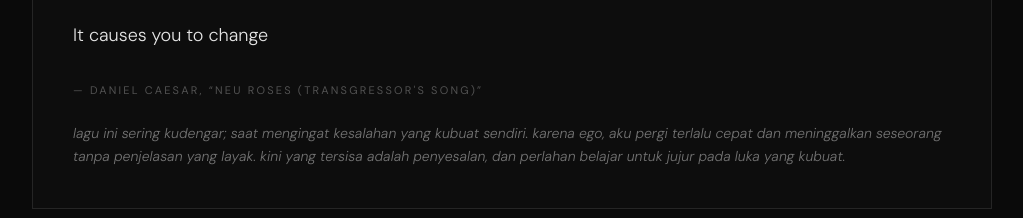
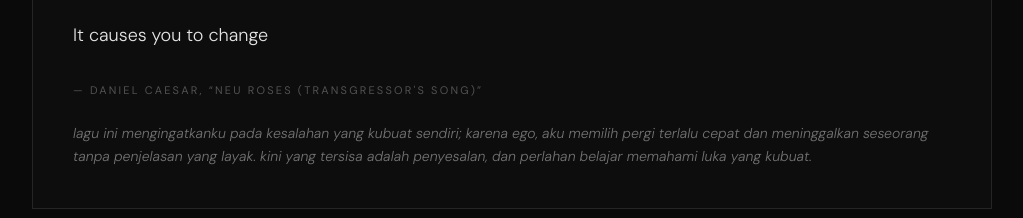
Before and after one commit to ryramadhan/monochrome-soundscape, a React (Vite) app: page / in a window 1280 px wide. Shown: the part 4160-4378 px from the top of the page, without its empty margins (128-1151 px from the left). Built offline with nearby package versions, Linux system fonts and the light colour scheme.

Commit message:
chore: refine neu roses lyric copy

```diff
--- a/src/sections/Mood.tsx
+++ b/src/sections/Mood.tsx
@@ -166,10 +166,10 @@
             — Daniel Caesar, &ldquo;Neu Roses (Transgressor&apos;s Song)&rdquo;
           </figcaption>
           <p className="mt-6 text-sm italic leading-relaxed text-neutral-500">
-            lagu ini sering kudengar; saat mengingat kesalahan yang kubuat sendiri.
-            karena ego, aku pergi terlalu cepat dan meninggalkan seseorang tanpa
+            lagu ini mengingatkanku pada kesalahan yang kubuat sendiri; karena
+            ego, aku memilih pergi terlalu cepat dan meninggalkan seseorang tanpa
             penjelasan yang layak. kini yang tersisa adalah penyesalan, dan
-            perlahan belajar untuk jujur pada luka yang kubuat.
+            perlahan belajar memahami luka yang kubuat.
           </p>
         </figure>
       </div>
```
